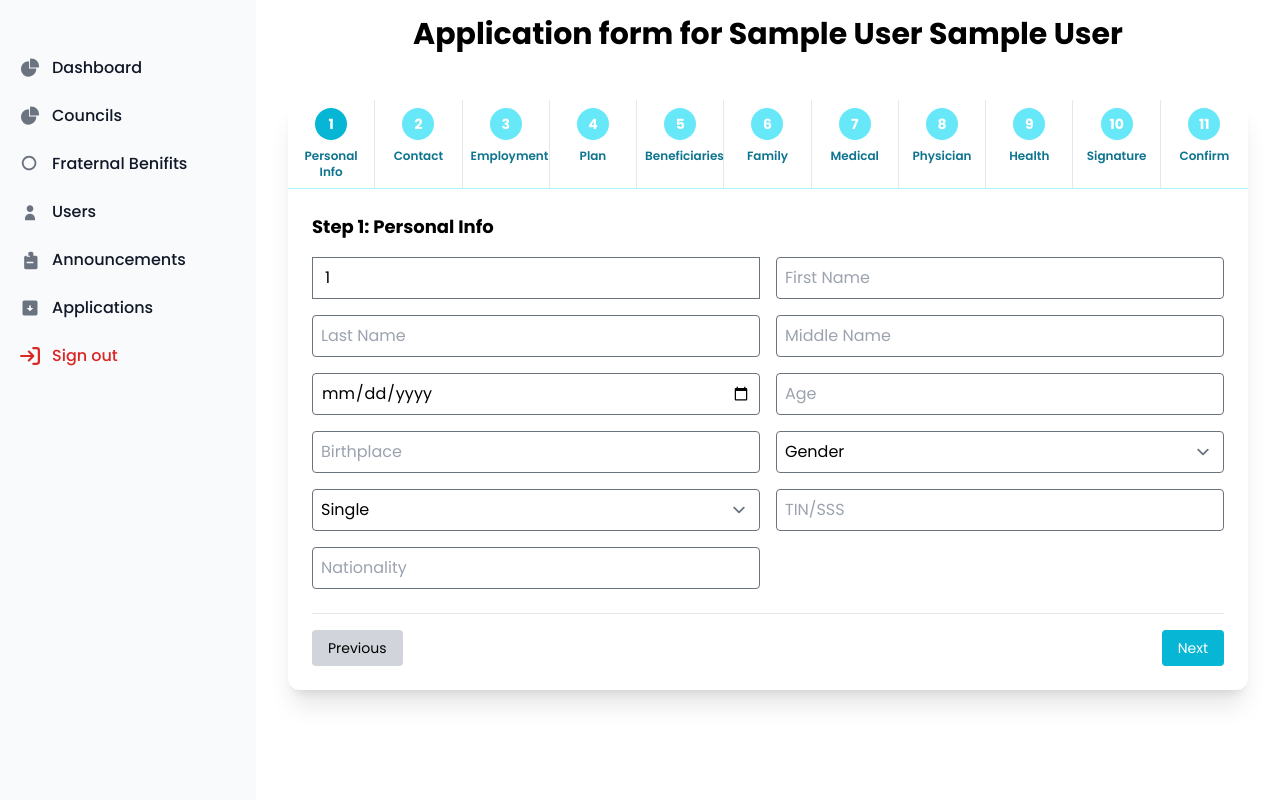
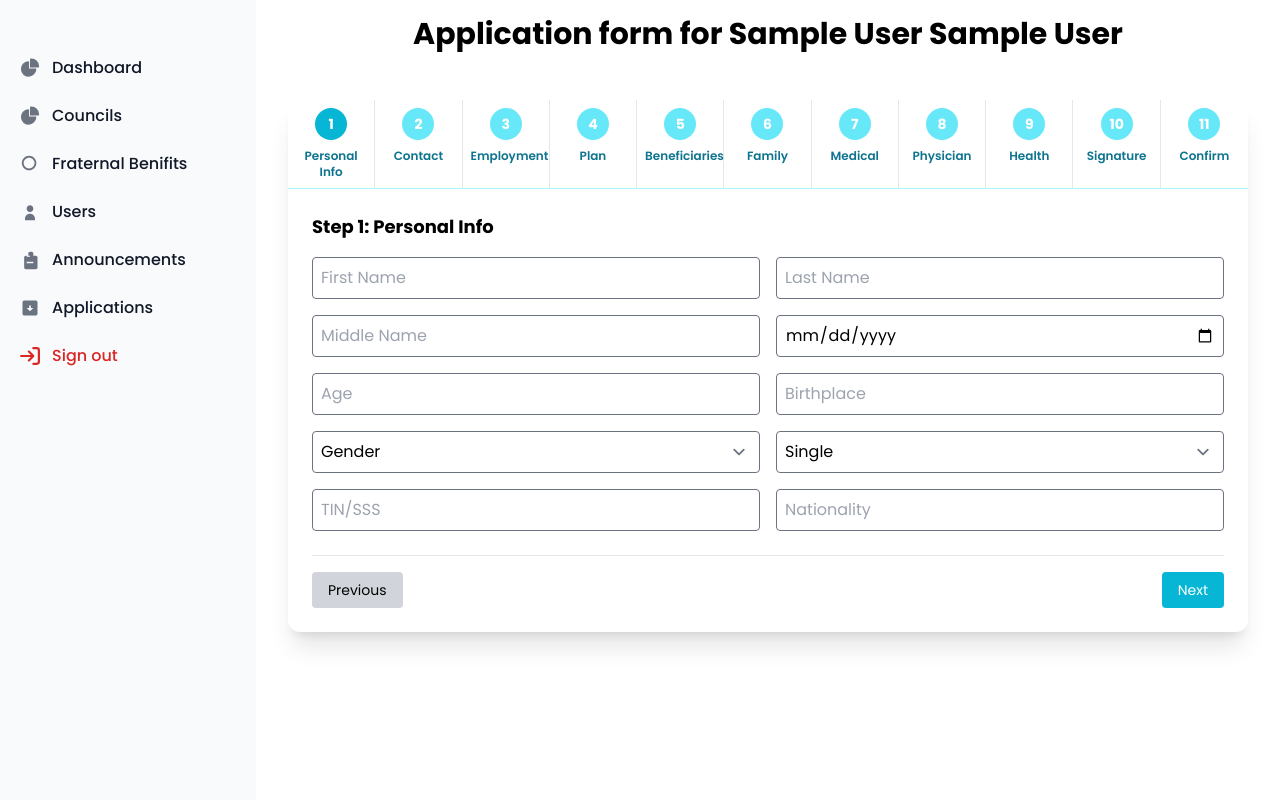
Before and after one commit to NMSCSTR/columbosapp_oop, a PHP site: page /app/views/member/member.php in a window 1280 px wide. Run offline with PHP 8.4, Linux system fonts and the light colour scheme; the visitor is signed in with stand-in values (Sample User, id 1); data comes from the database, SQL or seed files in the repository; some libraries are stand-ins or nearby versions.

Commit message:
normalizing database table

```diff
--- a/views/member/member.php
+++ b/views/member/member.php
@@ -53,14 +53,15 @@ textarea.border-red-500 {
 
                     <!-- Form -->
                     <form id="multiStepForm" method="POST"
-                        action="<?php echo BASE_URL ?>controllers/member/addMemberApplicant.php" class="p-6 space-y-6">
+                        action="<?php echo BASE_URL ?>controllers/member/addMemberApplicant.php"
+                        enctype="multipart/form-data" class="p-6 space-y-6">
                         <!-- Step Content Containers -->
                         <div id="stepContents">
                             <!-- Step 1 -->
                             <div class="step-content active">
                                 <h2 class="text-lg font-bold mb-4">Step 1: Personal Info</h2>
                                 <div class="grid grid-cols-2 gap-4">
-                                    <input type="text" value="<?= $_SESSION['user_id'] ?>">
+                                    <input type="hidden" name="id" value="<?= $_SESSION['user_id'] ?>">
                                     <input type="text" placeholder="First Name" name="firstname"
                                         class="border rounded p-2">
                                     <input type="text" placeholder="Last Name" name="lastname"
```
Also changed, not shown: README.md.
